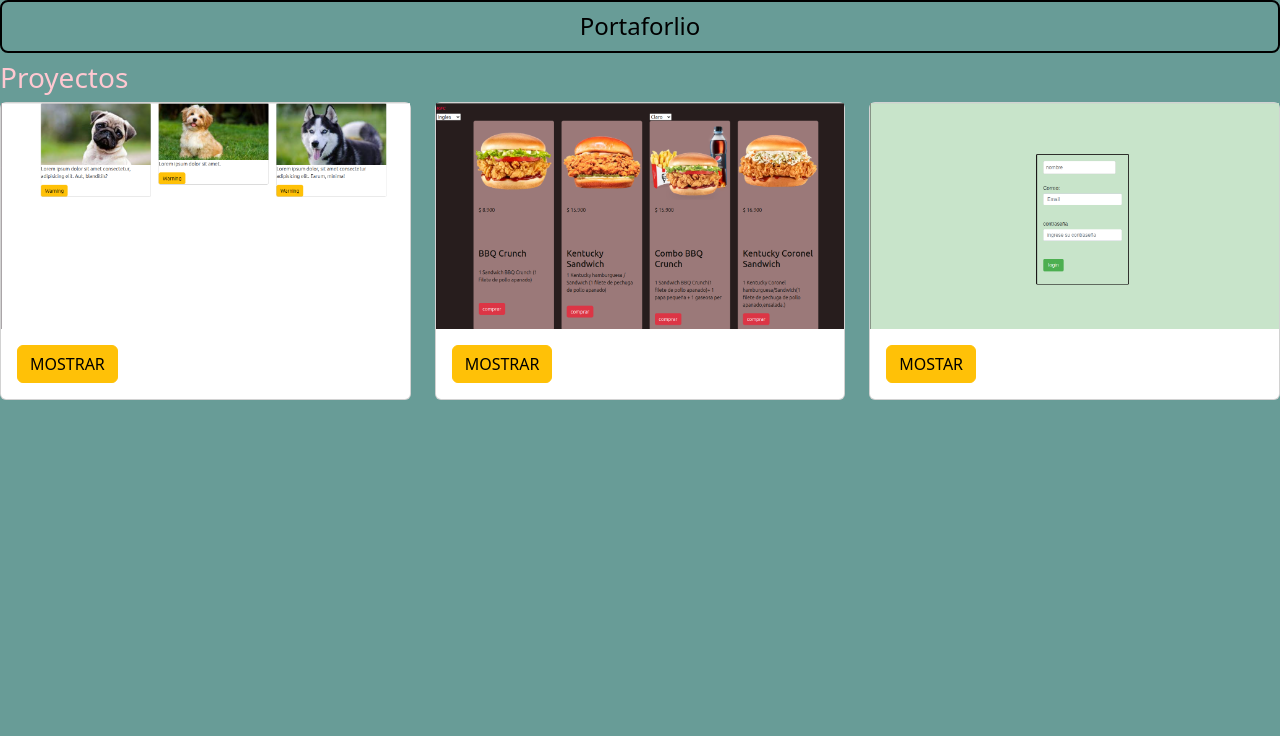
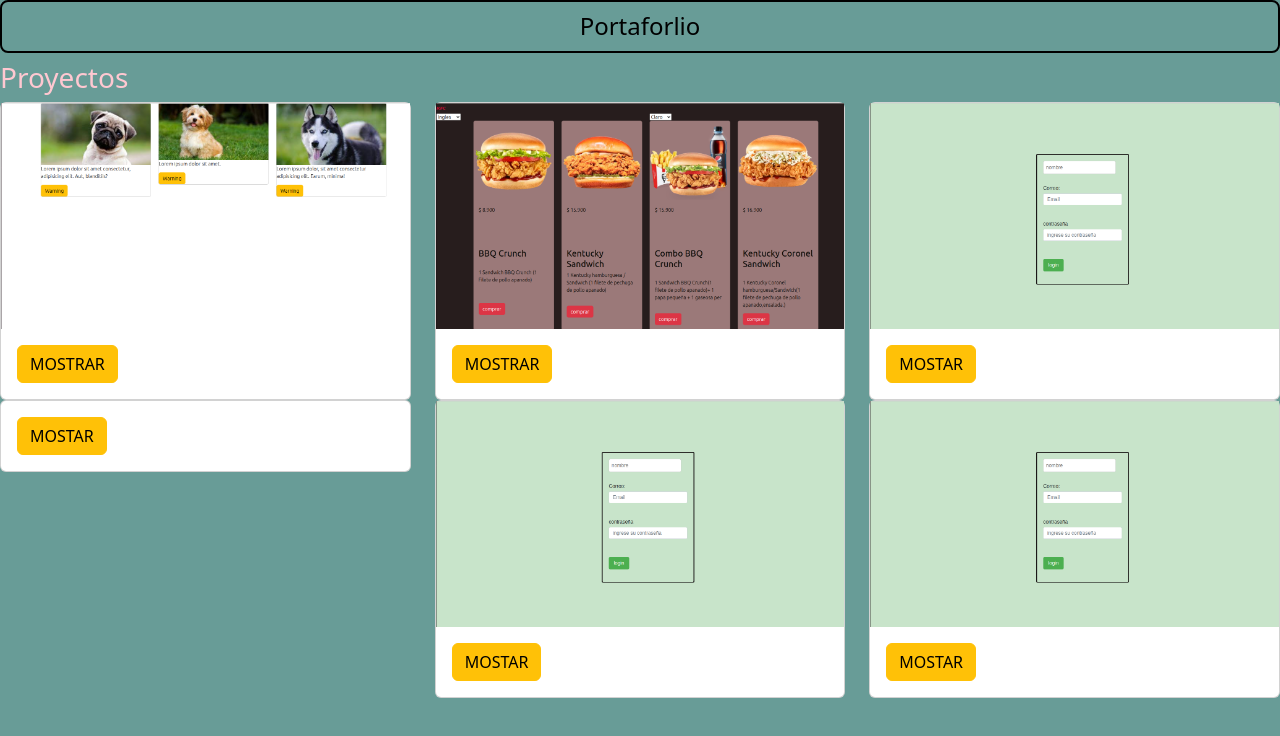
Before and after one commit to sasantiago/portafolio, a plain HTML site: page index.html in a window 1280 px wide. Drawn offline with nearby package versions, Linux system fonts and the light colour scheme.

Commit message:
otra carta

```diff
--- a/index.html
+++ b/index.html
@@ -53,6 +53,30 @@
                     </div>
             </div>
         </div>
+
+        <div class="col-md-4">
+            <div class="card">
+                    <div class="card-body">
+                        <a href="back/html/index.html"> <button type="button" class="btn btn-warning">MOSTAR</button></a>
+                    </div>
+            </div>
+        </div>
+        <div class="col-md-4">
+            <div class="card">
+                <img src="./registradora/images/regis.png" w-100 alt="">
+                    <div class="card-body">
+                        <a href="registradora/html/registradora.html"> <button type="button" class="btn btn-warning">MOSTAR</button></a>
+                    </div>
+            </div>
+        </div>
+        <div class="col-md-4">
+            <div class="card">
+                <img src="./registradora/images/regis.png" w-100 alt="">
+                    <div class="card-body">
+                        <a href="registradora/html/registradora.html"> <button type="button" class="btn btn-warning">MOSTAR</button></a>
+                    </div>
+            </div>
+        </div>
     </div>
 </div>
 </body>
```
